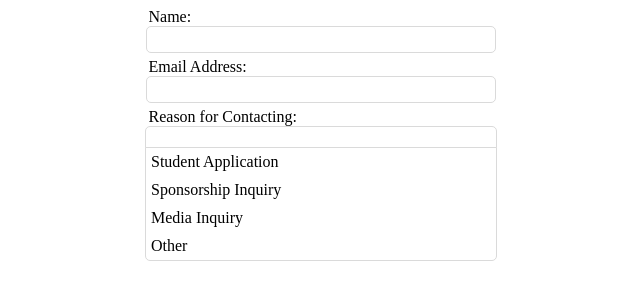
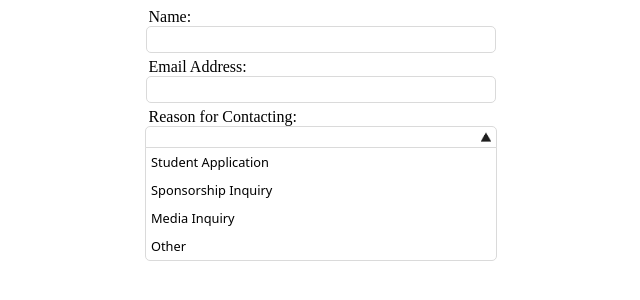
Before and after one commit to badgerloop-software/wordpress-contact, a website: page public/index.html in a window 1280 px wide. Both pictures are taken after a click on the element 640 px from the left and 137 px from the top of the page. Shown: the full height of the page, 319-959 px from the left. Drawn offline with Linux system fonts and the light colour scheme.

Commit message:
All font size/style the same

```diff
--- a/public/index.html
+++ b/public/index.html
@@ -11,8 +11,9 @@
                 <input class="input input-text" type="email" title="Email Address">
                 <div class="input-label">Reason for Contacting:</div>
                 <div id="input-select" class="input input-select" onclick="optionExpand()" title="Reason for Contact">
+                    <div class="input-select-main"></div><div class="input-select-main arrow-container"><img class="arrow" src="arrow.png"></div> <!--TODO: host arrow.png on server-->
                 </div>
-                <div class="input input-select-expand hidden">
+                <div class="input-select-expand hidden">
                     <div class="select-option" onclick="populateStudentForm()"><div class="test">Student Application</div></div>
                     <div class="select-option" onclick="populateSponsorForm()"><div class="test">Sponsorship Inquiry</div></div>
                     <div class="select-option" onclick="populateMediaForm()"><div class="test">Media Inquiry</div></div>
--- a/public/script.js
+++ b/public/script.js
@@ -1,5 +1,6 @@
 function chooseOption(value) {
-    document.getElementById("input-select").innerHTML = value;
+    document.querySelector(".input-select-main").innerHTML = value;
+    document.querySelector(".input-select").value = value;
     optionExpand();
 }
 /* START UI editing based on contact reason selection */
@@ -7,6 +8,7 @@ function optionExpand() {
     document.getElementById("input-select").classList.toggle("option-active");
     document.querySelector(".input-select-expand").classList.toggle("hidden");
     document.getElementById("input-select").classList.toggle("no-margin-radius-bottom");
+    document.querySelector(".arrow").classList.toggle("arrow-rotate");
 }
 function populateStudentForm() {
     chooseOption("Student Application");
@@ -70,15 +72,16 @@ function sendSlackMessage() {
         slackMessage += `*${x.title}:* ${x.value} \n`;
     }
 
-    xhttp.onreadystatechange = function() {
-        if (xhttp.readyState === 4 && xhttp.status === 200) {
-            console.log(xhttp.responseText);
-        } else if (xhttp.readyState === 4 && xhttp.status !== 200) {
-            //TODO: catch errors from Slack and from our API
-            console.log(`ERROR: ${xhttp.responseText}`);
-        }
-    }
+    console.log(slackMessage);
+    // xhttp.onreadystatechange = function() {
+    //     if (xhttp.readyState === 4 && xhttp.status === 200) {
+    //         console.log(xhttp.responseText);
+    //     } else if (xhttp.readyState === 4 && xhttp.status !== 200) {
+    //         //TODO: catch errors from Slack and from our API
+    //         console.log(`ERROR: ${xhttp.responseText}`);
+    //     }
+    // }
 
-    xhttp.open("POST", '../contact') //TODO: need full link to server API when implemented.
-    xhttp.send(slackMessage);
+    // xhttp.open("POST", '../contact') //TODO: need full link to server API when implemented.
+    // xhttp.send(slackMessage);
 }
--- a/public/stylesheet.css
+++ b/public/stylesheet.css
@@ -5,7 +5,7 @@
     width: 100%;
 }
 .input {
-    width: 300px;
+    width: 350px;
     margin-bottom: 5px;
     border: 1px solid rgb(218, 218, 218);
     border-radius: 5px;
@@ -16,12 +16,16 @@
 }
 .input-textarea {
     height: 200px;
+    text-rendering: auto;
+    font: 400 11px system-ui;
+    font-size: .8em;
 }
 .input-select {
     font-size: .8em;
 }
 .input-label {
     padding-left: 5px;
+    width: 350px;
 }
 .button {
     padding: 10px 20px 10px 20px;
@@ -34,9 +38,6 @@
 .button:active {
     padding: 9px 19px;
     margin: 1px;
-}
-.static-form-container * {
-    min-width:350px;
 }
 .option-active {
     margin-bottom: 0px; /*sloppy*/
@@ -58,17 +59,36 @@
     margin: -1px;
     padding: 0px;
     margin-bottom: 5px;
+    border: 1px solid rgb(218, 218, 218);
+    width: 350px;
+}
+.input-select-main {
+    padding: 5px;
 }
 .test {
     width: 100%;
     padding: 5px;
+    text-rendering: auto;
+    font: 400 11px system-ui;
+    font-size: .8em;
+}
+.arrow {
+    height: .8em;
+    transform: rotate(180deg);
+}
+.arrow-rotate {
+    transform: rotate(0deg);
+}
+.arrow-container {
+    display: flex;
+    align-items: center;
 }
 #input-select {
-    height: .8em;
-    padding: 5px 0px;
+    padding: 0px 0px;
     cursor: pointer;
+    display: flex;
+    justify-content: space-between;
+    text-rendering: auto;
+    font: 400 11px system-ui;
+    font-size: .8em;
 }
-/* All children of dynamic-form-container except the class button */
-.dynamic-form-container *:not(.button){
-    width: 350px;
-}
```
Also changed, not shown: public/arrow.png (added), public/arrow.svg (added).
